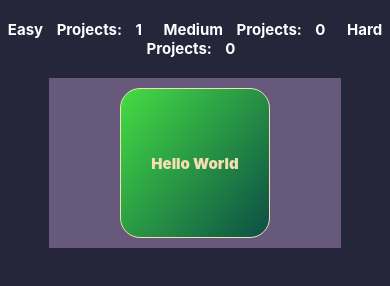
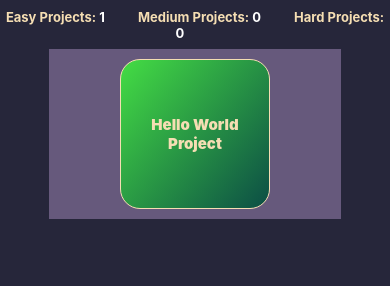
Before and after one commit to Jaybat-code/Bottomless-Repo, a plain HTML site: page Index/index.html in a window 390 px wide. Drawn offline with Linux system fonts and the light colour scheme.

Commit message:
Code Complete + Slight Spaghetti

```diff
--- a/Global Styles/footer.css
+++ b/Global Styles/footer.css
@@ -1,14 +1,19 @@
-
+*{
+    margin:0;
+    padding:0;
+    box-sizing: border-box;
+    font-family:SF Pro Display,SF Pro Icons,Helvetica Neue,Helvetica,Arial,sans-serif;
+}
 footer {
     left:0;
-    background-color: black; /* Background color */
-    height: 30px;            /* Height of the footer */
-    width: 100%;             /* Full width */
-    color: wheat;            /* Text color */
-    text-align: center;      /* Center-align text */
-    font-size: 25px;         /* Font size */
-    position: fixed;         /* Fix the footer at the bottom */
-    bottom: 0;               /* Align it to the bottom */
+    background-color: black;
+    height: 30px;
+    width: 100%;
+    color: wheat;
+    text-align: center;
+    font-size: 25px;
+    position: fixed;
+    bottom: 0;
     font-family:SF Pro Display,SF Pro Icons,Helvetica Neue,Helvetica,Arial,sans-serif;;
 }
 a{
--- a/Hello-World/hw.css
+++ b/Hello-World/hw.css
@@ -0,0 +1,22 @@
+body{
+    background-color: rgb(69, 53, 78);
+
+}
+.hello{
+    position: absolute;
+    left:50%;
+    top:50%;
+    transform: translate(-50%,-50%);
+    border-radius: 50px;
+    border:5px solid yellow;
+    padding:30px;
+    font-size: 6vw;
+    box-shadow: 0 0 25px 5px pink;
+    text-shadow:0 0 15px rgb(255, 255, 255);
+    text-align: center;
+}
+@media(max-width:700){
+    .hello{
+        font-size: 15px;
+    }
+}
--- a/Hello-World/hw.js
+++ b/Hello-World/hw.js
@@ -0,0 +1,6 @@
+document.addEventListener("DOMContentLoaded",()=>{
+const helloWorld = document.createElement("h1");
+helloWorld.setAttribute("class","hello");
+helloWorld.innerText="Hello World"
+document.body.appendChild(helloWorld)
+})
--- a/Index/index.html
+++ b/Index/index.html
@@ -7,9 +7,15 @@
     <link rel="stylesheet" href="style.css">
 </head>
 <body>
-    <h1>Easy Projects: <span id="numOfEasy"></span>  Medium Projects: <span id="numOfMed"></span> Hard Projects: <span id="numOfHard"></span> </h1>
+<h1>
+    Easy Projects: <span id="numOfEasy"></span>
+    Medium Projects: <span id="numOfMed"></span>
+    Hard Projects: <span id="numOfHard">0</span>
+</h1>
+
+
     <div class="grey-box">
-        <a class="easy" href="/Hello-World/hw.html">Hello World</a>
+        <a class="easy" href="/Hello-World/hw.html">Hello World Project</a>
     </div>
 
     <script src="app.js"></script>
--- a/Index/style.css
+++ b/Index/style.css
@@ -24,7 +24,7 @@ a{
    text-decoration: none;
    font-weight: 999;
    color:wheat;
-   padding:30px;
+   padding:5px;
    width:150px;
    height:150px;
    font-size: 15px;
@@ -34,7 +34,9 @@ a{
    text-align: center;
    border:1px solid wheat;
    border-radius: 20px;
+   overflow: hidden;
 }
+
 a:visited{
     color:wheat;
 }
@@ -43,6 +45,7 @@ a:hover{
 }
 .easy{
     background: linear-gradient(130deg, rgb(68, 221, 68), rgb(12, 78, 69));
+
 
 }
 .easy:hover{
@@ -64,19 +67,24 @@ a:hover{
     box-shadow: 2px 2px 5px 2px rgb(151, 30, 30);
 }
 h1{
-    color:white;
-    text-align: center;
-    font-size: 40px;
-    margin:20 auto;
-    word-spacing: 10px;
+    color:wheat
 }
-@media (max-width: 500px){
-h1{
-    font-size: 15px;
-    margin-top: 20px;
-    margin-bottom: 20px;
+@media(max-width:800px){
+    h1{
+        font-size:15px;
+    }
+}
+@media(max-width:700px){
+    h1{
+        font-size:14px;
+    }
+}
+@media(max-width:600px){
+    h1{
+        font-size:13px;
+    }
 }
 span{
-    padding-right: 8px;
+    margin-right: 30px;;
+    color:#fff
 }
-};
```
Also changed, not shown: Hello-World/hw.html (+0 -3 lines), Index/Assets/1hwbg.png (added).
